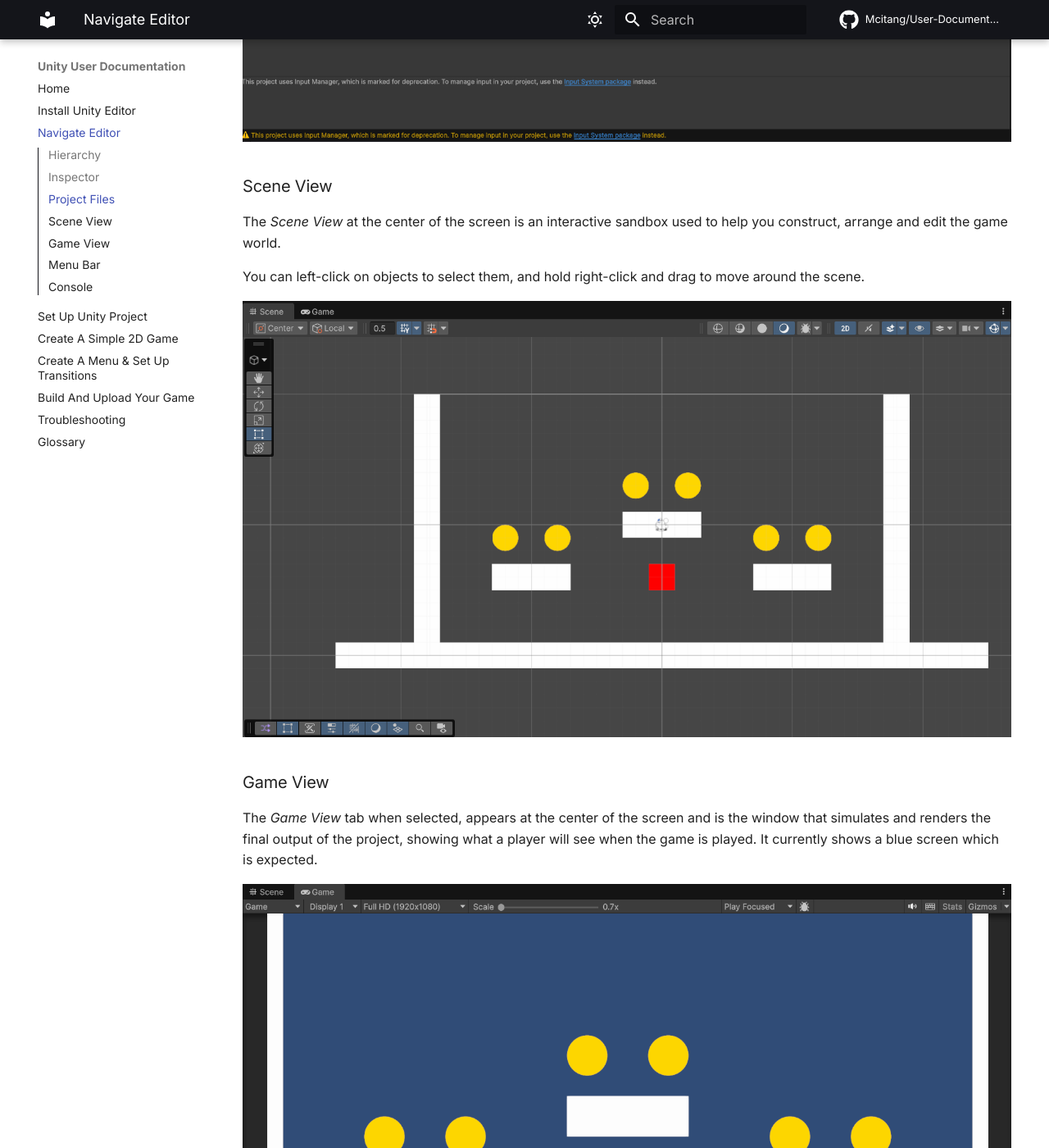
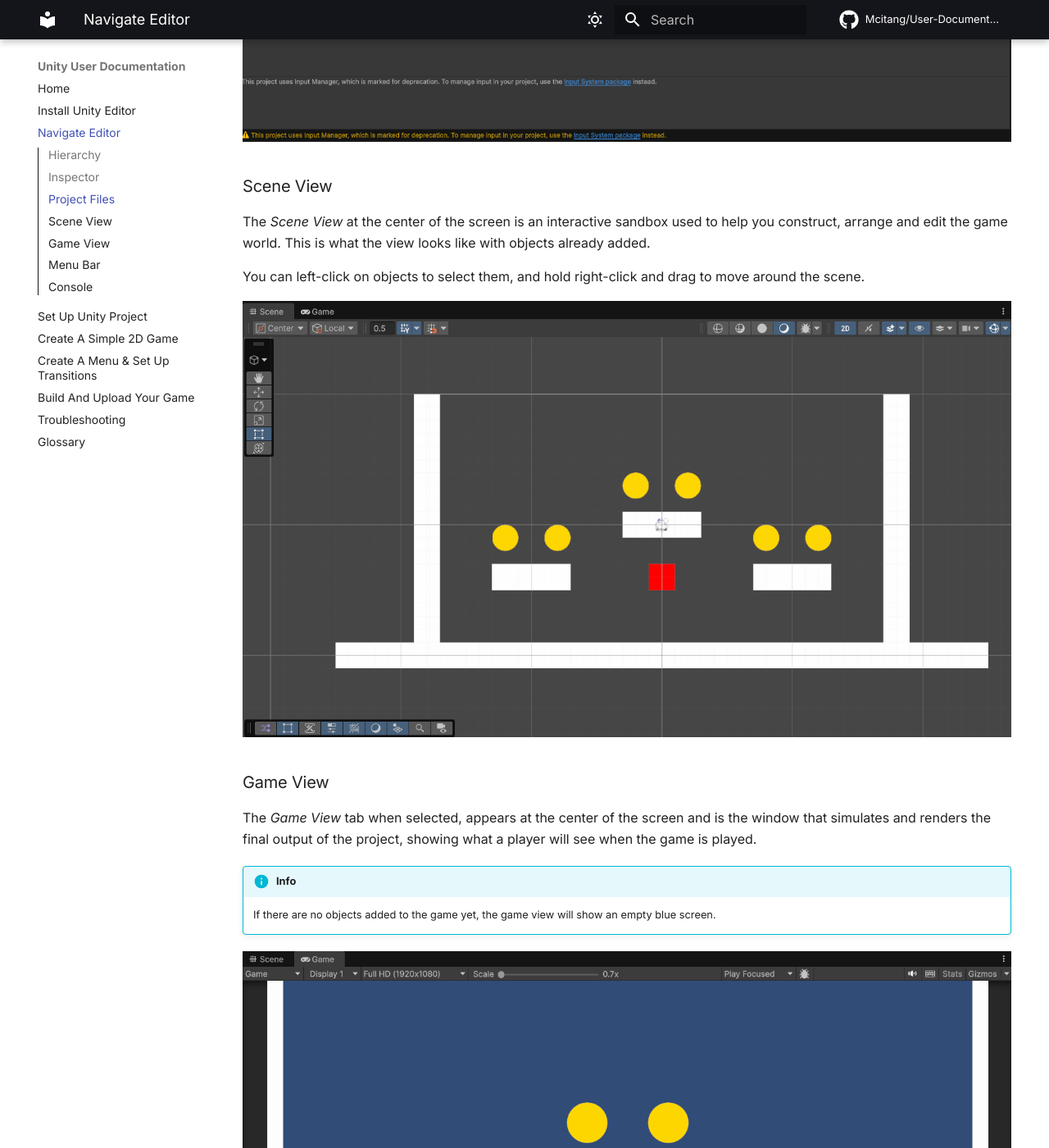
Before and after one commit to Mcitang/User-Documentation, an MkDocs documentation site: the page built from docs/navigate-editor.md, in a window 1280 px wide and 1400 px high, scrolled down 2460 px. Shown: the whole window at 82% size. Built offline with MkDocs 1.6.1 and Material for MkDocs 9.7.7, drawn with Linux system fonts in a browser that asks for light colours; comment, search, counter and statistics services are not loaded.

Commit message:
Add info block

```diff
--- a/docs/navigate-editor.md
+++ b/docs/navigate-editor.md
@@ -27,7 +27,7 @@
 
 ### Scene View
 
-The _Scene View_ at the center of the screen is an interactive sandbox used to help you construct, arrange and edit the game world.
+The _Scene View_ at the center of the screen is an interactive sandbox used to help you construct, arrange and edit the game world. This is what the view looks like with objects already added.
 
 You can left-click on objects to select them, and hold right-click and drag to move around the scene.
 
@@ -35,8 +35,9 @@
 
 ### Game View
 
-The _Game View_ tab when selected, appears at the center of the screen and is the window that simulates and renders the final output of the project, showing what a player will see when the game is played. It currently shows a blue screen which is expected.
-
+The _Game View_ tab when selected, appears at the center of the screen and is the window that simulates and renders the final output of the project, showing what a player will see when the game is played.
+!!! info
+    If there are no objects added to the game yet, the game view will show an empty blue screen.
 ![Game View][game-view]
 
 ### Menu Bar
```
